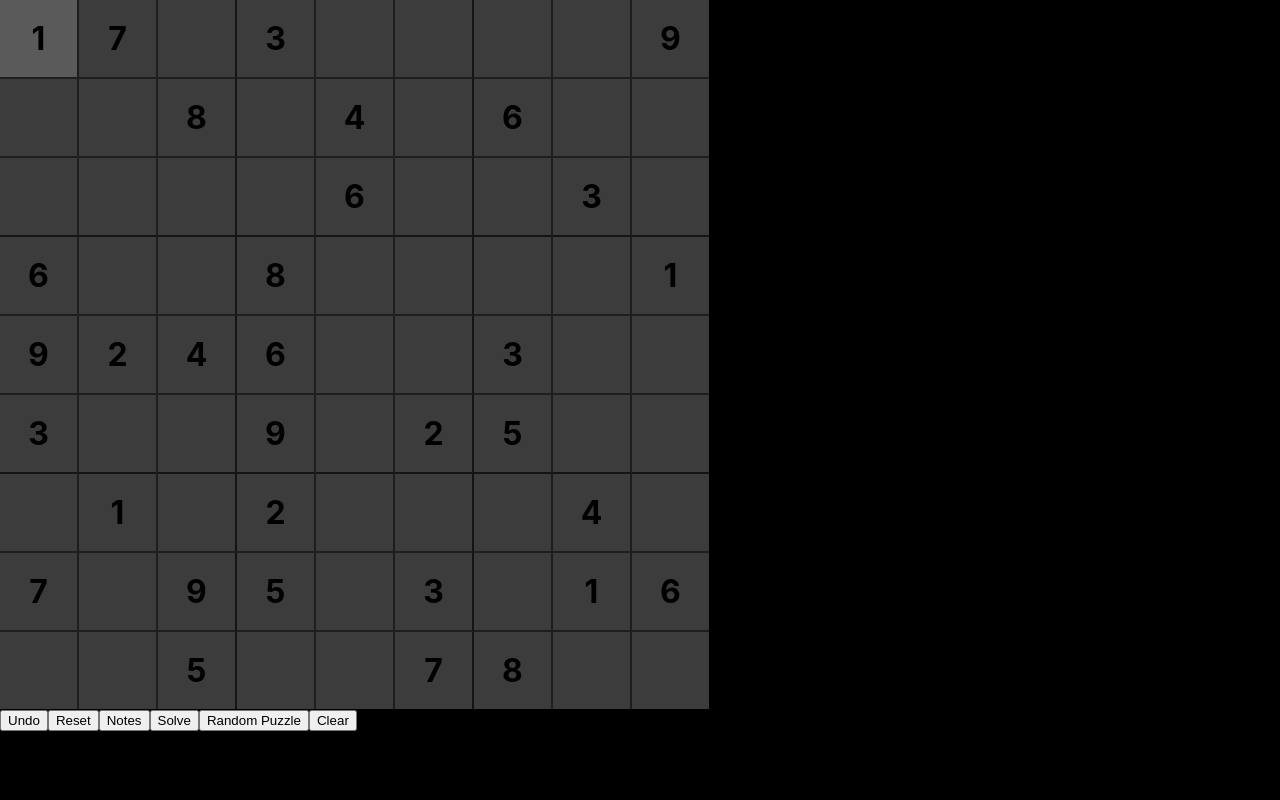
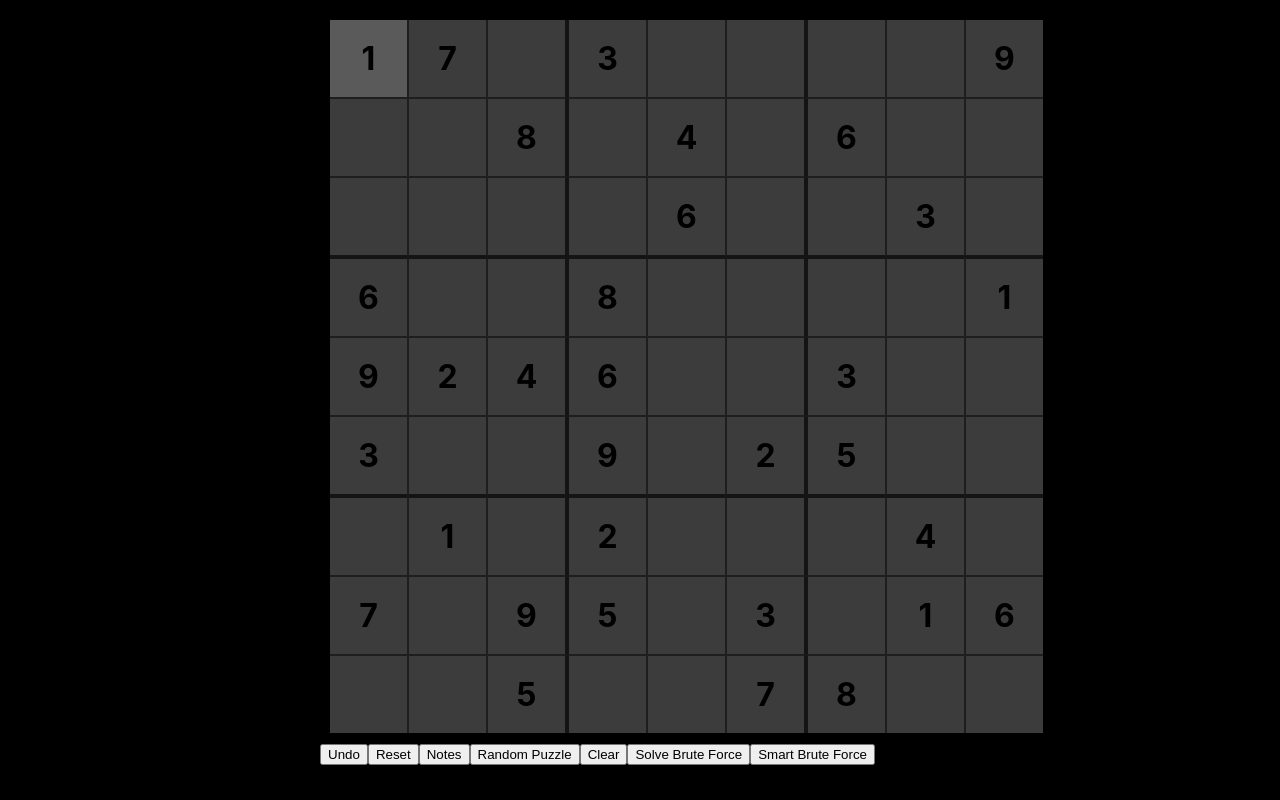
Before and after one commit to masonh22/sudoku, a React (Create React App) app: page / in a window 1280 px wide. Built offline with nearby package versions, Linux system fonts and the light colour scheme.

Commit message:
cleanup and styling

```diff
--- a/src/App.css
+++ b/src/App.css
@@ -1,18 +1,18 @@
 /* borders*/
 td:nth-child(3n) {
-  border-right:1px solid rgb(20,20,20);
+  border-right:2px solid rgb(20,20,20);
 }
 
 tr:nth-child(3n) td {
-  border-bottom:1px solid rgb(20,20,20);
+  border-bottom:2px solid rgb(20,20,20);
 }
 
 td:nth-child(3n + 1) {
-  border-left:1px solid rgb(20,20,20);
+  border-left:2px solid rgb(20,20,20);
 }
 
 tr:nth-child(3n + 1) td {
-  border-top:1px solid rgb(20,20,20);
+  border-top:2px solid rgb(20,20,20);
 }
 
 td:nth-child(9) {
@@ -50,11 +50,6 @@ td.incorrect {
 }
 /* end cell styling*/
 
-/*
-div.no-show {
-  visibility:hidden;
-}*/
-
 .grid {
   display: flex;
   flex-wrap: wrap;
@@ -64,7 +59,7 @@ div.no-show {
 }
 .cell {
   flex: 0 0 33.3%;
-  font-size:small;
+  font-size:medium;
   font-weight:normal;
   text-align:center;
   color:black;
@@ -92,5 +87,13 @@ table {
   table-layout:fixed;
   width:675px;
   height:675px;
+  margin:auto;
+  padding: 10px;
   border-spacing: 0px;
 }
+
+div.game {
+  margin: auto;
+  width: 50%;
+  padding: 10px;
+}
--- a/src/App.js
+++ b/src/App.js
@@ -124,28 +124,39 @@ class Game extends React.Component {
     return notes;
   }
 
+  solveSteps(algorithm) {
+    const solved = algorithm(this.state.puzzle.slice(),
+      this.state.givens)
+    if (solved === null) {
+      return;
+    }
+    console.log('steps: ' + solved.steps.length);
+    this.setState(state => ({
+      history: state.history.concat(solved.steps),
+      solution: solved.solution,
+      selected: null,
+    }));
+    setTimeout(() => {
+      let i = 0;
+      let playback = setInterval(() => {
+        this.setState(state => {
+          const history = state.history[i];
+          state.puzzle[history.index] = history.num;
+          return {
+            stepNumber: i + 1,
+          }
+        });
+        i++;
+        if (i === this.state.history.length) {
+          clearInterval(playback);
+        }
+      }, 1)
+    }, 100);
+  }
+
   squareClick(i) {
     this.setState({
       selected: i,
-    });
-  }
-
-  undoClick() {
-    this.setState(state => {
-      if (state.stepNumber === 0) return;
-      const newStep = state.stepNumber - 1;
-      const hist = state.history[newStep];
-      if (hist.notes) {
-        state.notes[hist.index][hist.num - 1] = !state.notes[hist.index][hist.num - 1];
-      } else {
-        if (state.puzzleNum < 0 && hist.old === 0) state.givens.delete(hist.index);
-        console.log(hist.old);
-        state.puzzle[hist.index] = hist.old;
-      }
-      return {
-        stepNumber: newStep,
-        history: state.history.slice(0, newStep),
-      }
     });
   }
 
@@ -216,40 +227,23 @@ class Game extends React.Component {
     }
   }
 
-  notesClick() {
-    this.setState(state => ({
-      noteMode: !state.noteMode
-    }));
+  undoClick() {
+    this.setState(state => {
+      if (state.stepNumber === 0) return;
+      const newStep = state.stepNumber - 1;
+      const hist = state.history[newStep];
+      if (hist.notes) {
+        state.notes[hist.index][hist.num - 1] = !state.notes[hist.index][hist.num - 1];
+      } else {
+        if (state.puzzleNum < 0 && hist.old === 0) state.givens.delete(hist.index);
+        console.log(hist.old);
+        state.puzzle[hist.index] = hist.old;
       }
-
-  solveSteps(algorithm) {
-    const solved = algorithm(this.state.puzzle.slice(),
-      this.state.givens)
-    if (solved === null) {
-      return;
-    }
-    console.log('steps: ' + solved.steps.length);
-    this.setState(state => ({
-      history: state.history.concat(solved.steps),
-      solution: solved.solution,
-      selected: null,
-    }));
-    setTimeout(() => {
-      let i = 0;
-      let playback = setInterval(() => {
-        this.setState(state => {
-          const history = state.history[i];
-          state.puzzle[history.index] = history.num;
       return {
-            stepNumber: i + 1,
+        stepNumber: newStep,
+        history: state.history.slice(0, newStep),
       }
     });
-        i++;
-        if (i === this.state.history.length) {
-          clearInterval(playback);
-        }
-      }, 1)
-    }, 100);
   }
 
   reset() {
@@ -267,6 +261,12 @@ class Game extends React.Component {
         }
       }
     });
+  }
+
+  notesClick() {
+    this.setState(state => ({
+      noteMode: !state.noteMode
+    }));
   }
 
   randomPuzzle() {
@@ -324,6 +324,7 @@ class Game extends React.Component {
             squareClick={(i) => this.squareClick(i)}
           />
         </div>
+        <div className="buttons">
           <button
             className="undo"
             onClick={() => this.undoClick()}>
@@ -340,11 +341,6 @@ class Game extends React.Component {
             Notes
         </button>
           <button
-          className="solve"
-          onClick={() => this.solveSteps(smartBruteForce)}>
-          Solve
-        </button>
-        <button
             className="random"
             onClick={() => this.randomPuzzle()}>
             Random Puzzle
@@ -354,6 +350,17 @@ class Game extends React.Component {
             onClick={() => this.clear()}>
             Clear
         </button>
+          <button
+            className="solvebf"
+            onClick={() => this.solveSteps(bruteForce)}>
+            Solve Brute Force
+        </button>
+          <button
+            className="solvesmart"
+            onClick={() => this.solveSteps(smartBruteForce)}>
+            Smart Brute Force
+        </button>
+        </div>
       </div>
     );
   }
--- a/src/sudoku.ts
+++ b/src/sudoku.ts
@@ -23,37 +23,25 @@ const checkUpdate: (nums: number[], p: number) => boolean =
     const col = p % 9;
     const boxTop = row < 3 ? 0 : row < 6 ? 3 : 6;
     const boxLeft = col < 3 ? 0 : col < 6 ? 3 : 6;
-    let elts: number[] = [];
     let i: number;
     let j: number;
     //Check row
     for (i = row * 9; i < row * 9 + 9; i++) {
-      if (nums[i] !== 0) {
-        if (elts.includes(nums[i])) {
-          return false;
-        }
-        elts.push(nums[i]);
+      if (nums[i] === nums[p] && i !== p) {
+        return false;
       }
     }
-    elts = [];
     //Check col
     for (i = col; i < 81; i = i + 9) {
-      if (nums[i] !== 0) {
-        if (elts.includes(nums[i])) {
-          return false;
-        }
-        elts.push(nums[i]);
+      if (nums[i] === nums[p] && i !== p) {
+        return false;
       }
     }
-    elts = [];
     //Check box
     for (i = boxTop * 9; i < boxTop * 9 + 27; i = i + 9) {
       for (j = boxLeft; j < boxLeft + 3; j++) {
-        if (nums[i + j] !== 0) {
-          if (elts.includes(nums[i + j])) {
-            return false;
-          }
-          elts.push(nums[i + j]);
+        if (nums[i + j] === nums[p] && i + j !== p) {
+          return false;
         }
       }
     }
```
Also changed, not shown: 1 other file (tests, documents, lock files or other folders). Lines whose indentation alone changed are shown as unchanged.
